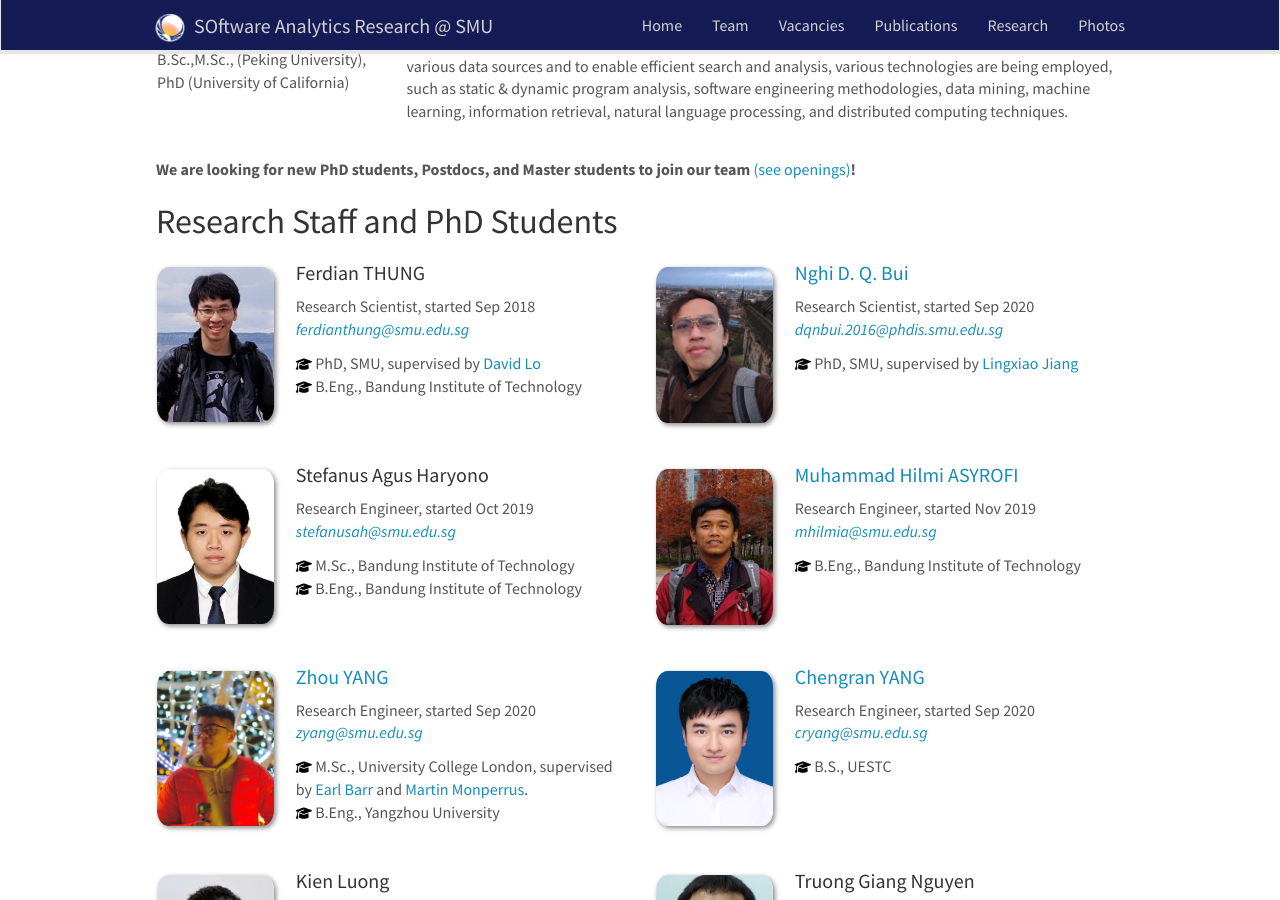
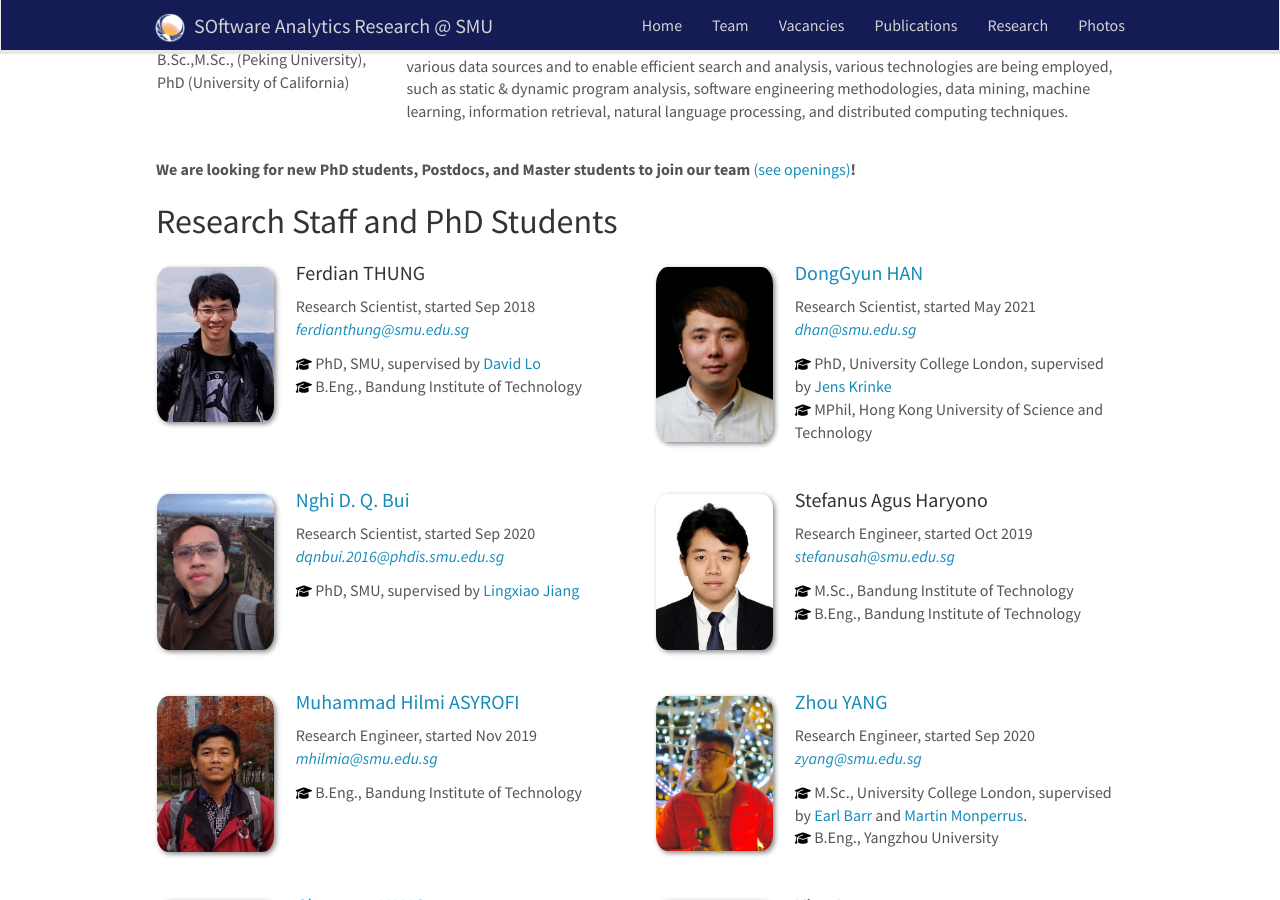
Before and after one commit to soarsmu/soarsmu.github.io, a Jekyll site: the page built from _pages/team.md, in a window 1280 px wide and 900 px high, scrolled down 921 px. Built offline with Jekyll 4.4.1, drawn with Linux system fonts in a browser that asks for light colours; nearby versions of some CDN libraries.

Commit message:
team: add DongGyun

```diff
--- a/_data/team_members.yml
+++ b/_data/team_members.yml
@@ -5,6 +5,14 @@
   number_educ: 2
   education1: PhD, SMU, supervised by <a href="http://www.mysmu.edu/faculty/davidlo/">David Lo</a>
   education2: B.Eng., Bandung Institute of Technology
+
+- name: <a href="https://donggyun.com">DongGyun HAN</a>
+  photo: han.jpg
+  info: Research Scientist,  started May 2021
+  email: dhan@smu.edu.sg
+  number_educ: 2
+  education1: PhD, University College London, supervised by <a href="http://www0.cs.ucl.ac.uk/staff/j.krinke/">Jens Krinke</a>
+  education2: MPhil, Hong Kong University of Science and Technology
 
 - name: <a href="https://bdqnghi.github.io">Nghi D. Q. Bui</a>
   photo: nghi.png
```
Also changed, not shown: images/teampic/han.jpg (added), 3 other files.
